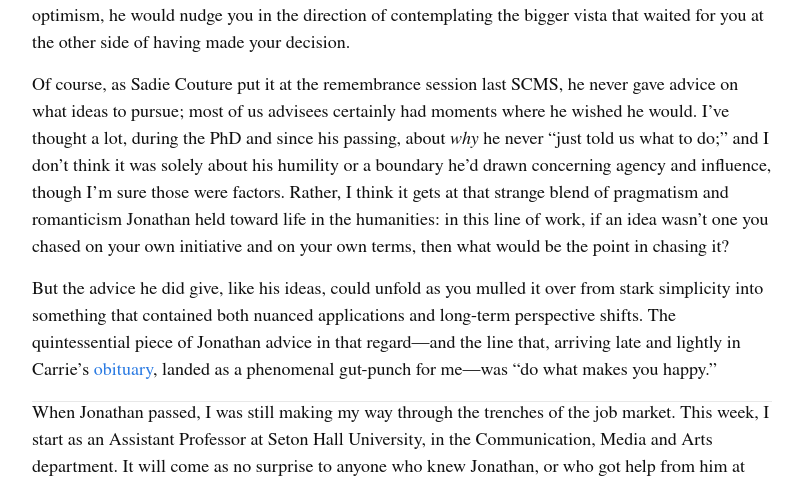
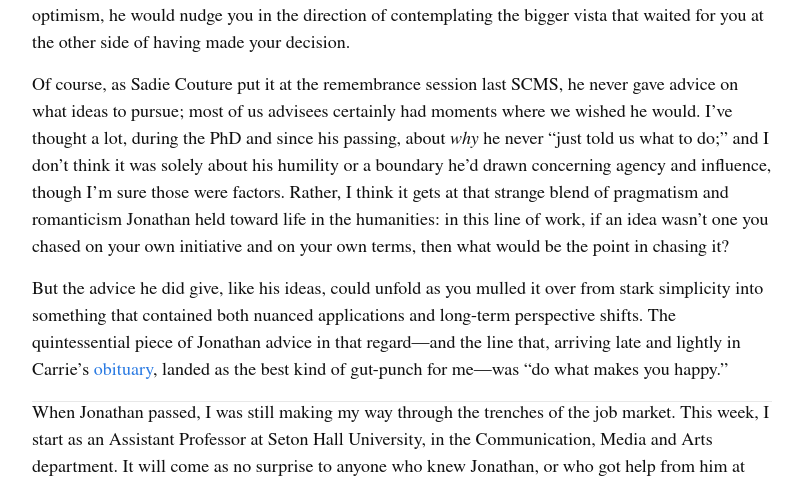
Before and after one commit to akstuhl/akstuhl.github.io, a Jekyll site: the page built from _blog/2025-08-23-sterne-pragmatism.md, in a window 1280 px wide and 900 px high, scrolled down 2110 px. Shown: the part 182-660 px from the top of the window, without its empty margins (238-1041 px from the left). Built offline with Jekyll 4.4.1, drawn with Linux system fonts in a browser that asks for light colours; nearby versions of some CDN libraries.

Commit message:
typo fix

```diff
--- a/_blog/2025-08-23-sterne-pragmatism.md
+++ b/_blog/2025-08-23-sterne-pragmatism.md
@@ -25,9 +25,9 @@
 
 There was a lot to learn in witnessing Jonathan's habits as a scholar, to be sure, but the _advice_ continued to be where his sharpest---and perhaps hardest to imitate---pragmatism shone through. That kind, frank, upbeat nugget of guidance I got at UCLA wasn't a fluke. Jonathan was somehow courageous, thoughtful, and minimalist, all at once, in his advice-giving. The advice, in a way, tended to trace the "hourglass" structure that we often want to follow when writing articles. You could come to him with a nebulous mess of hopelessly interlocked and life-encompassing dilemmas; he would hear you, then rephrase what you had said in a way that revealed a single, usually pretty material, knot at the midst of the nebula, the decision that had to be made first (Do I say yes to this teaching opportunity? Do I choose this conference or the other?). And then, mostly just through his contagious optimism, he would nudge you in the direction of contemplating the bigger vista that waited for you at the other side of having made your decision.
 
-Of course, as Sadie Couture put it at the remembrance session last SCMS, he never gave advice on what ideas to pursue; most of us advisees certainly had moments where he wished he would. I've thought a lot, during the PhD and since his passing, about _why_ he never "just told us what to do;" and I don't think it was solely about his humility or a boundary he'd drawn concerning agency and influence, though I'm sure those were factors. Rather, I think it gets at that strange blend of pragmatism and romanticism Jonathan held toward life in the humanities: in this line of work, if an idea wasn't one you chased on your own initiative and on your own terms, then what would be the point in chasing it?
+Of course, as Sadie Couture put it at the remembrance session last SCMS, he never gave advice on what ideas to pursue; most of us advisees certainly had moments where we wished he would. I've thought a lot, during the PhD and since his passing, about _why_ he never "just told us what to do;" and I don't think it was solely about his humility or a boundary he'd drawn concerning agency and influence, though I'm sure those were factors. Rather, I think it gets at that strange blend of pragmatism and romanticism Jonathan held toward life in the humanities: in this line of work, if an idea wasn't one you chased on your own initiative and on your own terms, then what would be the point in chasing it?
 
-But the advice he did give, like his ideas, could unfold as you mulled it over from stark simplicity into something that contained both nuanced applications and long-term perspective shifts. The quintessential piece of Jonathan advice in that regard---and the line that, arriving late and lightly in Carrie's [obituary](https://www.legacy.com/us/obituaries/legacyremembers/jonathan-sterne-obituary), landed as a phenomenal gut-punch for me---was "do what makes you happy."
+But the advice he did give, like his ideas, could unfold as you mulled it over from stark simplicity into something that contained both nuanced applications and long-term perspective shifts. The quintessential piece of Jonathan advice in that regard---and the line that, arriving late and lightly in Carrie's [obituary](https://www.legacy.com/us/obituaries/legacyremembers/jonathan-sterne-obituary), landed as the best kind of gut-punch for me---was "do what makes you happy."
 
 ---
 
```
